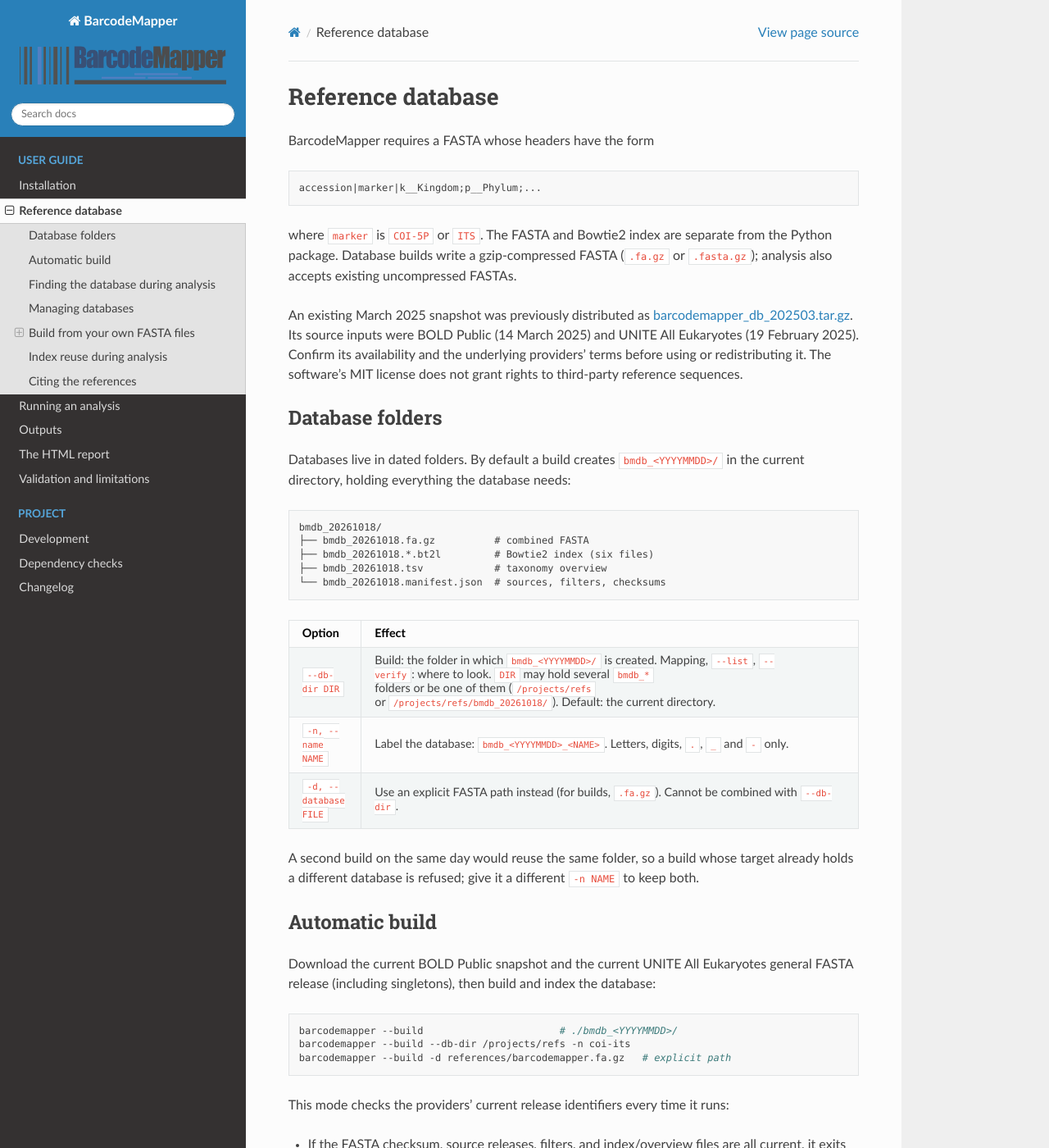
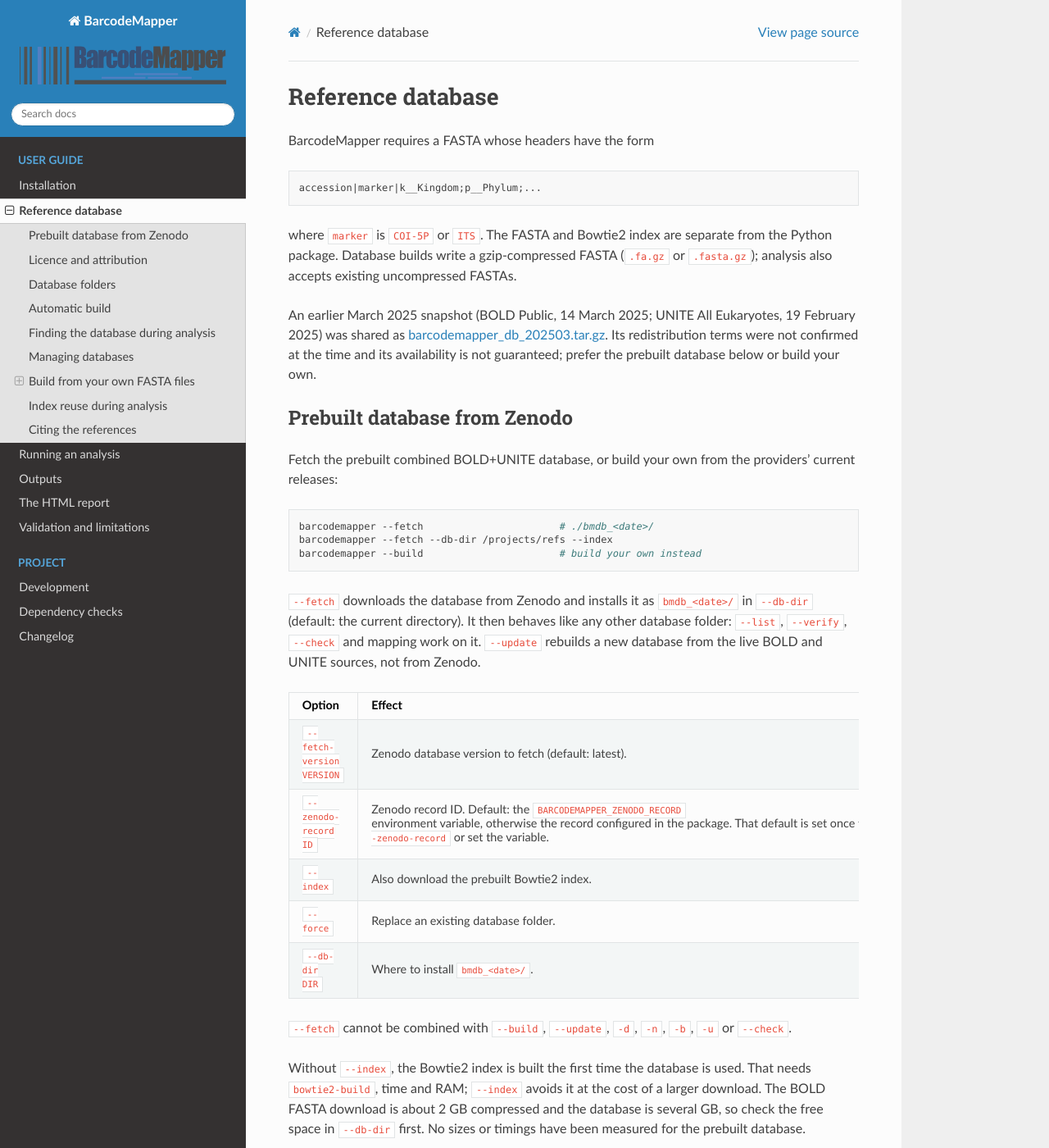
Before and after one commit to alberdilab/barcodemapper, a Sphinx documentation site: the page built from docs/database.md, in a window 1280 px wide and 1400 px high. Shown: the whole window at 82% size. Built offline with Sphinx 7.4.7 and the Read the Docs theme 3.1.0, drawn with Linux system fonts in a browser that asks for light colours; some of the changed text lies outside the part shown.

Commit message:
Document the prebuilt Zenodo database and the CC BY-SA 4.0 licence
Explain --fetch versus --build, the attribution BOLD and UNITE require, and the Zenodo release procedure.

````diff
--- a/docs/database.md
+++ b/docs/database.md
@@ -8,7 +8,44 @@
 
 where `marker` is `COI-5P` or `ITS`. The FASTA and Bowtie2 index are separate from the Python package. Database builds write a gzip-compressed FASTA (`.fa.gz` or `.fasta.gz`); analysis also accepts existing uncompressed FASTAs.
 
-An existing March 2025 snapshot was previously distributed as [barcodemapper_db_202503.tar.gz](https://sid.erda.dk/share_redirect/FGathhqKb5/barcodemapper_db_202503.tar.gz). Its source inputs were BOLD Public (14 March 2025) and UNITE All Eukaryotes (19 February 2025). Confirm its availability and the underlying providers' terms before using or redistributing it. The software's MIT license does not grant rights to third-party reference sequences.
+An earlier March 2025 snapshot (BOLD Public, 14 March 2025; UNITE All Eukaryotes, 19 February 2025) was shared as [barcodemapper_db_202503.tar.gz](https://sid.erda.dk/share_redirect/FGathhqKb5/barcodemapper_db_202503.tar.gz). Its redistribution terms were not confirmed at the time and its availability is not guaranteed; prefer the prebuilt database below or build your own.
+
+## Prebuilt database from Zenodo
+
+Fetch the prebuilt combined BOLD+UNITE database, or build your own from the providers' current releases:
+
+```sh
+barcodemapper --fetch                       # ./bmdb_<date>/
+barcodemapper --fetch --db-dir /projects/refs --index
+barcodemapper --build                       # build your own instead
+```
+
+`--fetch` downloads the database from Zenodo and installs it as `bmdb_<date>/` in `--db-dir` (default: the current directory). It then behaves like any other database folder: `--list`, `--verify`, `--check` and mapping work on it. `--update` rebuilds a new database from the live BOLD and UNITE sources, not from Zenodo.
+
+| Option | Effect |
+| --- | --- |
+| `--fetch-version VERSION` | Zenodo database version to fetch (default: latest). |
+| `--zenodo-record ID` | Zenodo record ID. Default: the `BARCODEMAPPER_ZENODO_RECORD` environment variable, otherwise the record configured in the package. That default is set once the first record is published; until then pass `--zenodo-record` or set the variable. |
+| `--index` | Also download the prebuilt Bowtie2 index. |
+| `--force` | Replace an existing database folder. |
+| `--db-dir DIR` | Where to install `bmdb_<date>/`. |
+
+`--fetch` cannot be combined with `--build`, `--update`, `-d`, `-n`, `-b`, `-u` or `--check`.
+
+Without `--index`, the Bowtie2 index is built the first time the database is used. That needs `bowtie2-build`, time and RAM; `--index` avoids it at the cost of a larger download. The BOLD FASTA download is about 2 GB compressed and the database is several GB, so check the free space in `--db-dir` first. No sizes or timings have been measured for the prebuilt database.
+
+Downloaded files are checked against the md5 sums Zenodo records and the `SHA256SUMS` file in the release. This protects against corruption; authenticity rests on TLS and Zenodo. Nothing from the download is executed, and tar extraction of the index is restricted.
+
+## Licence and attribution
+
+The BOLD DNA Barcode Reference Library data package (`BOLD_Public.*` snapshots) is licensed [CC BY-SA 4.0](https://creativecommons.org/licenses/by-sa/4.0/). The UNITE general FASTA release (currently UNITE 10.0, 19.02.2025, DOI 10.15156/BIO/3301232) is licensed CC BY 4.0. The combined derived database (FASTA, index and overview TSV) is therefore distributed under CC BY-SA 4.0. The UNITE-derived part is also available from UNITE under CC BY 4.0. The BarcodeMapper code remains under the MIT licence.
+
+If you use the database, credit both sources and indicate that the data was modified (filtered, relabelled and combined):
+
+- BOLD: cite the package snapshot id and your access date. The DOI 10.5883/DP-Latest is an alias that is updated weekly, so it does not identify a snapshot by itself.
+- UNITE: cite the release DOI.
+
+The database folder's manifest records the source release identifiers. This is not legal advice; check the providers' current terms before reuse.
 
 ## Database folders
 
````
Also changed, not shown: CHANGELOG.md (+9 -0 lines), README.md (+6 -3 lines), docs/index.md (+1 -1 lines), docs/releasing.md (+17 -1 lines).
